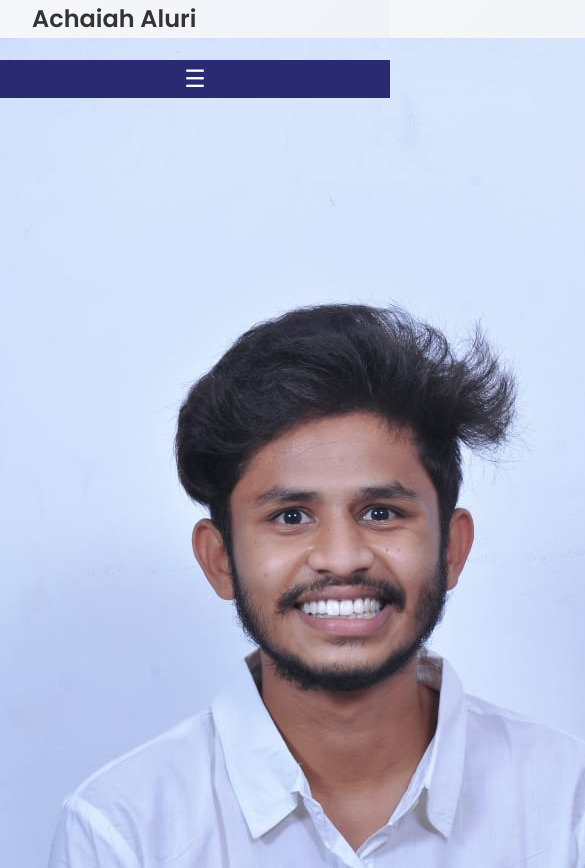
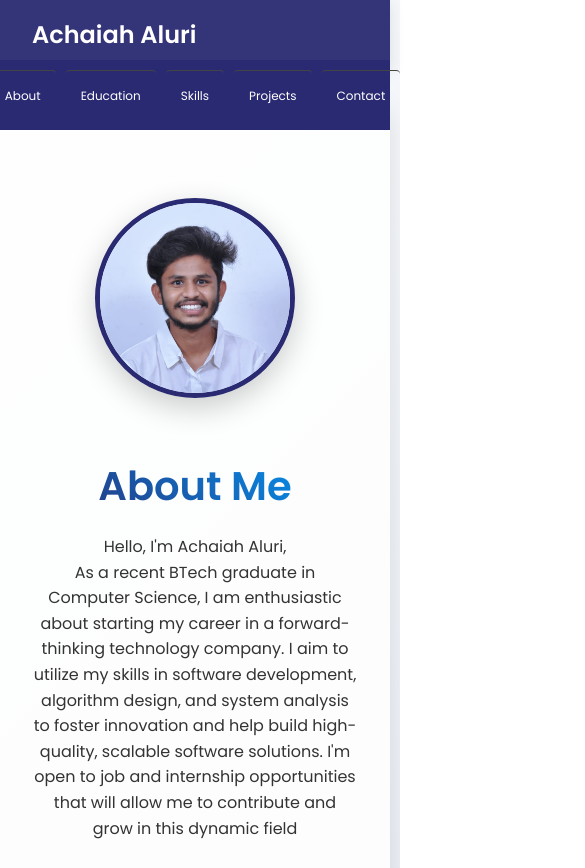
Before and after one commit to achiahaluri/website-portfolio, a plain HTML site: page index.html in a window 390 px wide. Shown: the top 868 px of the page, 585 px wide, since content can reach past the window. Drawn offline with Linux system fonts and the light colour scheme.

Commit message:
Update index.html

```diff
--- a/index.html
+++ b/index.html
@@ -7,7 +7,7 @@
     <link rel="stylesheet" href="https://cdnjs.cloudflare.com/ajax/libs/font-awesome/6.0.0-beta3/css/all.min.css">
     <link href="https://fonts.googleapis.com/css2?family=Poppins:wght@300;400;600&display=swap" rel="stylesheet">
     <style>
-	@media (max-width: 1024px) {
+	    @media (max-width: 768px) {
     .menu-toggle {
         display: block;
         font-size: 24px;
@@ -15,7 +15,7 @@
         color: white;
     }
 
-    nav > div {
+    nav div {
         display: none;  /* Hide the menu initially */
         flex-direction: column;
         background-color: var(--primary-color);
@@ -26,16 +26,15 @@
         text-align: center;
     }
 
-    nav > div.active {
-        display: flex;  /* Show the menu when active */
-    }
-
-    nav a {
+    nav div a {
         padding: 15px;
         border-top: 1px solid #444;
     }
+
+    nav div.active {
+        display: flex;  /* Show the menu when active */
     }
-
+}
 
 	    section {
     scroll-margin-top: 100px;  /* Adjust based on your header height */
@@ -44,25 +43,18 @@ html {
     scroll-behavior: smooth;
 }
 @media (max-width: 600px) {
-    nav > div {
-        display: none; /* Keep menu hidden by default */
-        flex-direction: column;
-        background-color: var(--primary-color);
-        position: absolute;
-        top: 60px;
-        right: 0;
-        width: 100%;
-        text-align: center;
-    }
-
-    nav > div.active {
-        display: flex; /* Show menu when active */
+    nav div {
+        display: flex;
+        flex-direction: row;  /* ✅ Keeps it horizontal */
+        flex-wrap: nowrap;    /* ✅ Prevents wrapping */
+        justify-content: center;
+        padding: 10px 0;
     }
 
     nav a {
-        font-size: 14px;
-        padding: 10px 15px;
-        border-top: 1px solid #444;
+        font-size: 12px;  /* ✅ Slightly smaller for mobile */
+        margin: 0 5px;    /* ✅ Reduces spacing */
+        white-space: nowrap;  /* ✅ Prevents text wrapping */
     }
 }
 
@@ -147,13 +139,15 @@ html {
         }
 
         header {
-           header {
-    position: fixed;
-    width: 100%;
+            background: rgba(42, 42, 114, 0.95);
+            color: white;
+            padding: 1rem 0;
+            position: sticky;
             top: 0;
             z-index: 1000;
+            box-shadow: 0 2px 15px rgba(0, 0, 0, 0.1);
+            backdrop-filter: blur(10px);
         }
-
 
         nav {
             max-width: 1200px;
@@ -178,10 +172,13 @@ html {
         }
 
         section {
-          section {
-    margin-top: 80px;  /* Adjust based on header height */
+            max-width: 1200px;
+            margin: 2rem auto;
+            padding: 4rem 2rem;
+            background: rgba(255, 255, 255, 0.9);
+            border-radius: 15px;
+            box-shadow: 0 5px 25px rgba(0, 0, 0, 0.1);
         }
-
 
         .about {
             text-align: center;
@@ -381,12 +378,11 @@ NOV 2022-MAR 2023</h3>
     </footer>
 	<script>
     const menuToggle = document.querySelector('.menu-toggle');
-const navLinks = document.querySelector('nav > div'); // More specific targeting
+    const navLinks = document.querySelector('nav div');
 
     menuToggle.addEventListener('click', () => {
         navLinks.classList.toggle('active');
     });
-
 </script>
 
 </body>
```
Lines whose indentation alone changed are shown as unchanged.
